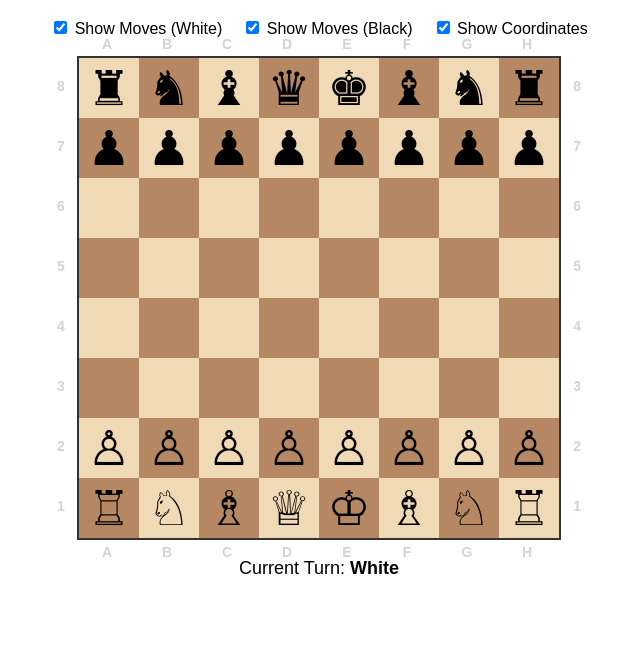
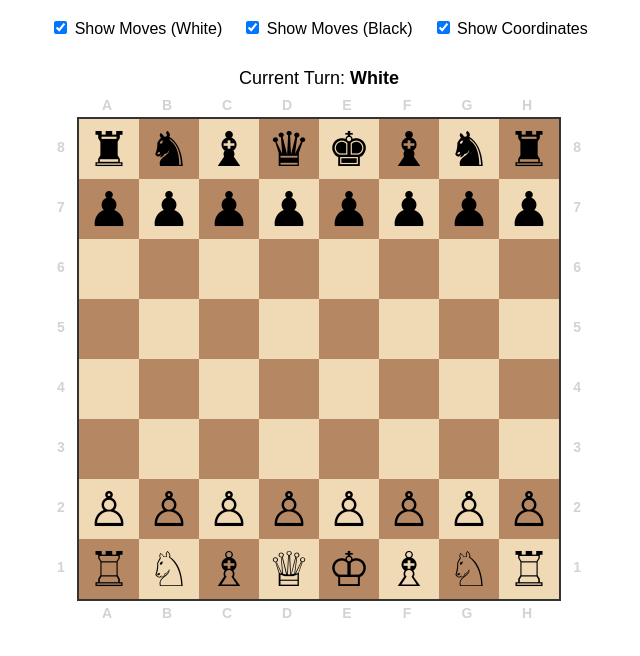
Before and after one commit to pobengtsson/bth012-lecture-notes, a plain HTML site: page 9-Browser and webpage execution model /chess.html in a window 1280 px wide. Shown: the part 68-724 px from the top of the page, without its empty margins (321-961 px from the left). Drawn offline with Linux system fonts and the light colour scheme.

Commit message:
moved the turn indicator to the top and added margins

```diff
--- a/9-Browser and webpage execution model /chess.css
+++ b/9-Browser and webpage execution model /chess.css
@@ -81,6 +81,7 @@ h1 {
 #turn-indicator {
   margin-top: 10px;
   font-size: 18px;
+  margin: 20px 20px 20px 20px;
 }
 
 #current-player {
--- a/9-Browser and webpage execution model /chess.html
+++ b/9-Browser and webpage execution model /chess.html
@@ -30,6 +30,8 @@
       </label>
     </div>
   </div>
+
+  <div id="turn-indicator">Current Turn: <span id="current-player">White</span></div>
 
   <div class="game-container">
     <!-- Captured pieces for Black -->
@@ -89,8 +91,6 @@
     <div id="captured-white" class="captured-pieces"></div>
   </div>
 
-  <div id="turn-indicator">Current Turn: <span id="current-player">White</span></div>
-
   <script type="module" src="chess-game.js"></script>
 </body>
 
```
